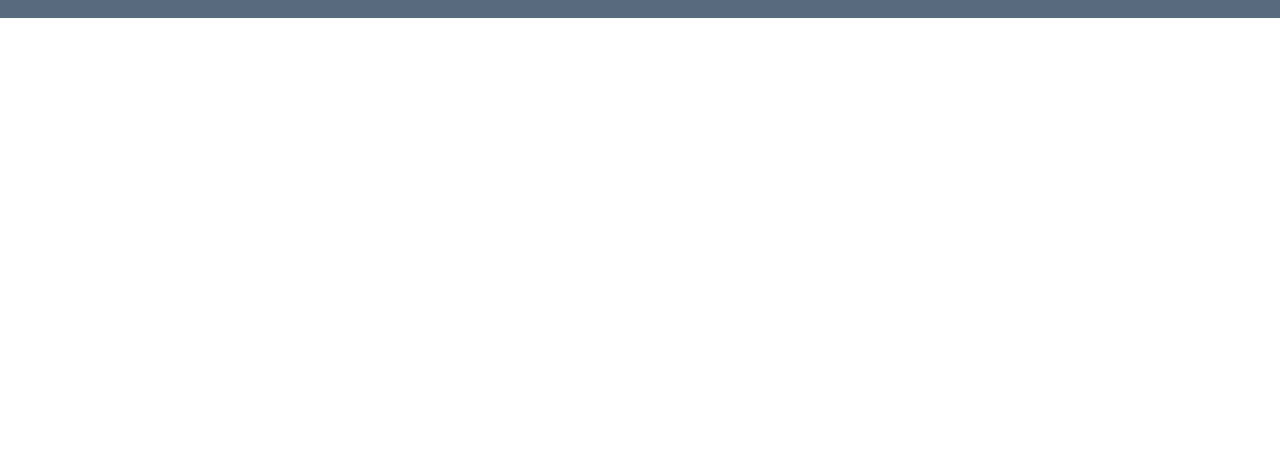
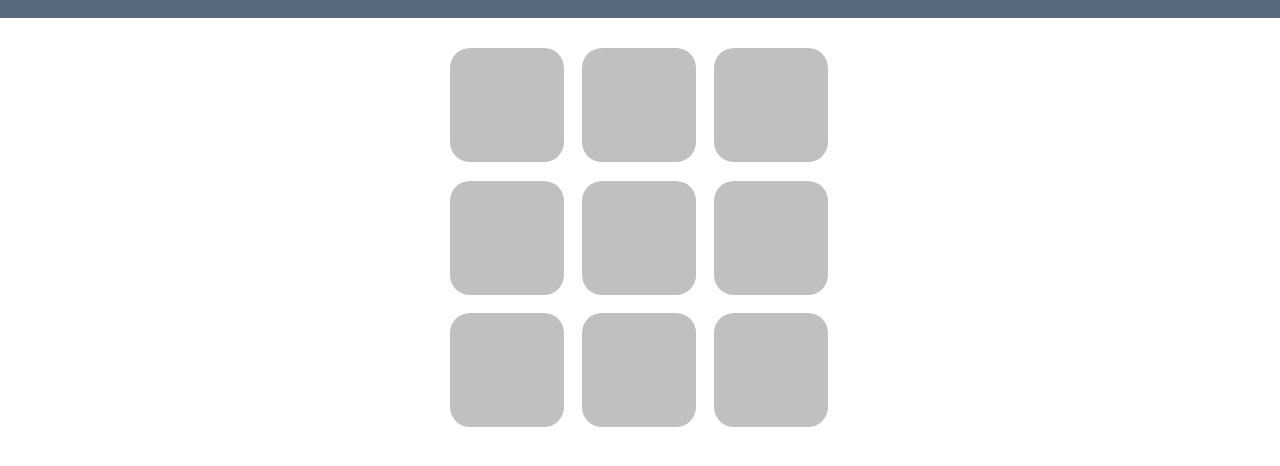
Before and after one commit to lol7seven/tictactoe, a plain HTML site: page index.html in a window 1280 px wide. Shown: the part 142-608 px from the top of the page. Drawn offline with Linux system fonts and the light colour scheme.

Commit message:
added display function

```diff
--- a/code.js
+++ b/code.js
@@ -1,9 +1,11 @@
+const table = document.getElementById("table")
+
 const GameBoard = (() => {
     const board = [" ", " ", " "," ", " ", " "," ", " ", " "]
     const getBoard = () => board;
     let turn ="X"
     const setSign = (place) => {
-        if (board[place] === "X" || board.place === "O") {
+        if (board[place] === "X" || board[place]=== "O") {
             return
         }
         board[place] = turn
@@ -15,3 +17,15 @@ const GameBoard = (() => {
         board
     }
 })();
+
+function printTable() {
+    for (let i = 0; i < 9; i++) {
+        document.getElementById(i).innerHTML = GameBoard.board[i]
+    }
+}
+
+table.addEventListener("click", (e) => {
+    console.log(e.target.id)
+    GameBoard.setSign(e.target.id)
+    printTable()
+})
--- a/index.html
+++ b/index.html
@@ -13,8 +13,16 @@
     <div class="header">
         <h1>Tic-Tac-Toe</h1>
     </div>
-    <div class="table">
-
+    <div class="table" id="table">
+        <div class="block" id="0"></div>
+        <div class="block" id="1"></div>
+        <div class="block" id="2"></div>
+        <div class="block" id="3"></div>
+        <div class="block" id="4"></div>
+        <div class="block" id="5"></div>
+        <div class="block" id="6"></div>
+        <div class="block" id="7"></div>
+        <div class="block" id="8"></div>
     </div>
 </body>
 </html>
--- a/style.css
+++ b/style.css
@@ -4,6 +4,7 @@
     justify-content: center;
     align-items: center;
     background-color: #586b7e;
+    margin-bottom: 20px;
 }
 
 .header h1 {
@@ -11,3 +12,32 @@
     font-family: Arial, Helvetica, sans-serif;
     font-size: 102px;
 }
+
+.table {
+    padding: 10px;
+    width: 400px;
+    height: 400px;
+    margin: auto;
+    display: flex;
+    flex-wrap: wrap;
+    gap: 18px;
+}
+
+.block {
+    border-radius: 20px;
+    width: 30%;
+    height: 30%;
+    background-color: #c0c0c0;
+    display: flex;
+    justify-content: center;
+    align-items: center;
+    color: black;
+    font-size: 38px;
+    font-family: Arial, Helvetica, sans-serif;
+    transition: 0.2s;
+}
+
+.block:hover {
+    scale: 1.1;
+    background-color: #999999;
+}
```
